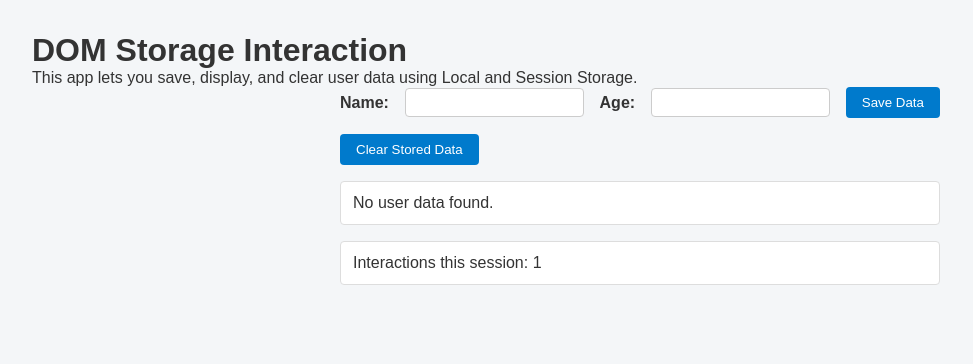
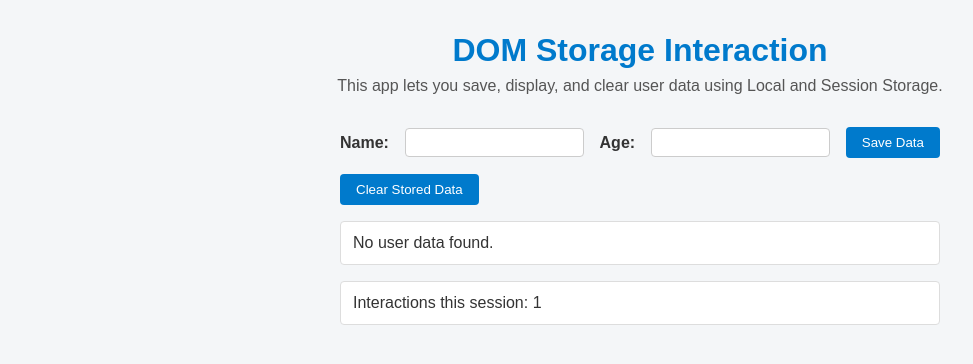
Before and after one commit to Carturo8/dom-storage-interaction, a plain HTML site: page index.html in a window 1280 px wide. Shown: the whole page, without its empty margins (0-973 px from the left). Drawn offline with Linux system fonts and the light colour scheme; some packages are replaced by stand-ins of ours; a script that the page names is missing.

Commit message:
style: add header styles for the page title and description

```diff
--- a/src/css/styles.css
+++ b/src/css/styles.css
@@ -11,6 +11,23 @@ body {
     background-color: #f4f6f8;
     padding: 2rem;
     color: #333;
+}
+
+/* Header styles */
+header {
+    text-align: center;
+    margin-bottom: 2rem;
+}
+
+header h1 {
+    font-size: 2rem;
+    color: #007acc;
+    margin-bottom: 0.5rem;
+}
+
+header p {
+    color: #555;
+    font-size: 1rem;
 }
 
 /* Main container */
```
